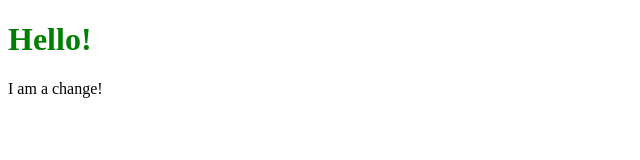
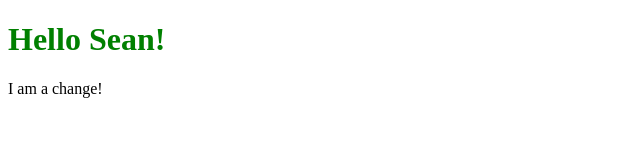
Before and after one commit to seanway28/tutoring-test, a plain HTML site: page index.html in a window 1280 px wide. Shown: the whole page, without its empty margins (0-640 px from the left). Drawn offline with Linux system fonts and the light colour scheme.

Commit message:
Updated my name

```diff
--- a/index.html
+++ b/index.html
@@ -8,7 +8,7 @@
     <title>Tutoring Test</title>
 </head>
 <body>
-    <h1>Hello!</h1>
+    <h1>Hello Sean!</h1>
     <p>I am a change!</p>
 </body>
 </html>
```
